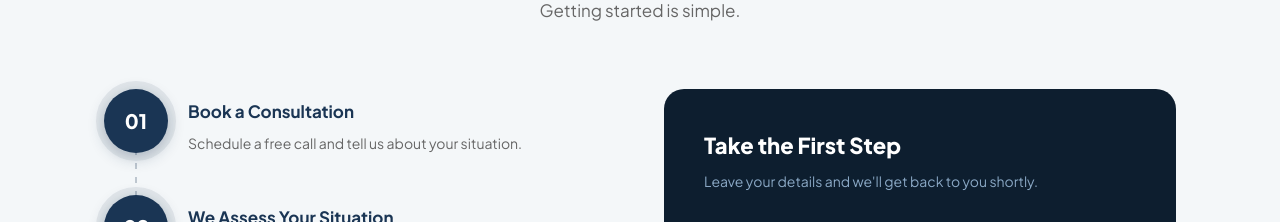
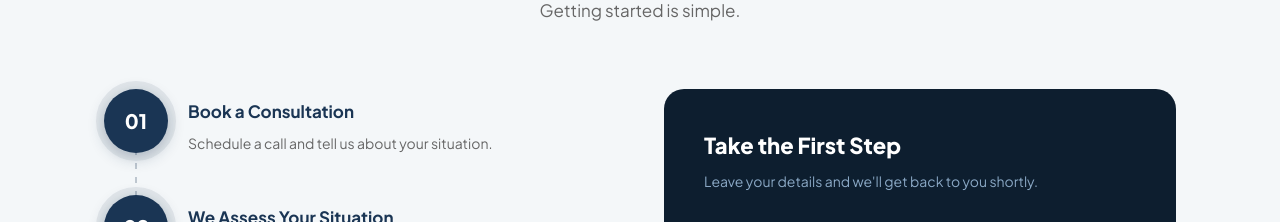
Before and after one commit to naomimarketing26-stack/galitzer-cpa-website, a React (Vite) app: page / in a window 1280 px wide. Shown: the part 1100-1322 px from the top of the page. Built offline with nearby package versions, Linux system fonts and the light colour scheme.

Commit message:
Update content.js - rmv free

```diff
--- a/src/data/content.js
+++ b/src/data/content.js
@@ -103,12 +103,12 @@ export const content = {
     howItWorks: {
       heading: 'How It Works',
       subheading: 'Getting started is simple.',
-      cta: 'Start with a Free Consultation',
+      cta: 'Start with a Consultation',
       steps: [
         {
           number: '01',
           title: 'Book a Consultation',
-          desc: 'Schedule a free call and tell us about your situation.',
+          desc: 'Schedule a call and tell us about your situation.',
         },
         {
           number: '02',
@@ -260,9 +260,9 @@ export const content = {
     howItWorks: {
       heading: 'איך זה עובד',
       subheading: 'להתחיל זה פשוט.',
-      cta: 'התחילו עם ייעוץ ראשוני חינם',
+      cta: 'התחילו עם ייעוץ ראשוני',
       steps: [
-        { number: '01', title: 'קובעים פגישה', desc: 'קבעו שיחה חינם וספרו לנו על המצב שלכם.' },
+        { number: '01', title: 'קובעים פגישה', desc: 'קבעו שיחה וספרו לנו על המצב שלכם.' },
         { number: '02', title: 'בודקים את המצב', desc: 'נבחן את תושבות המס, מבנה העסק והיעדים הפיננסיים שלכם.' },
         { number: '03', title: 'מקבלים תוכנית', desc: 'נבנה עבורכם אסטרטגיה מותאמת אישית — ישראל, ארה״ב, או שתיהן.' },
         { number: '04', title: 'אנחנו מטפלים בכל', desc: 'הגשות, מועדים, ציות וייעוץ שוטף — אנחנו מסדרים הכל.' },
```
